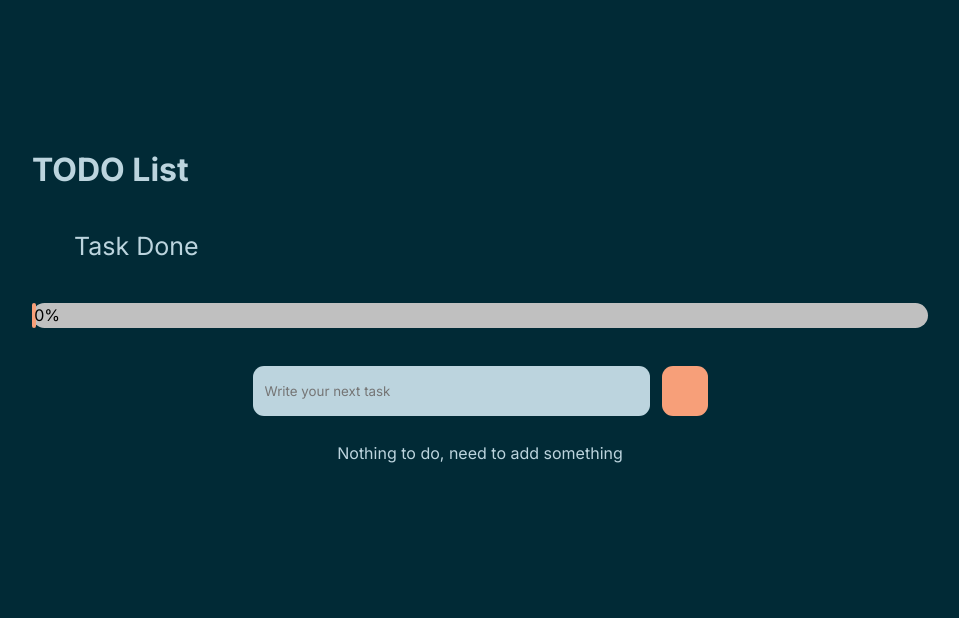
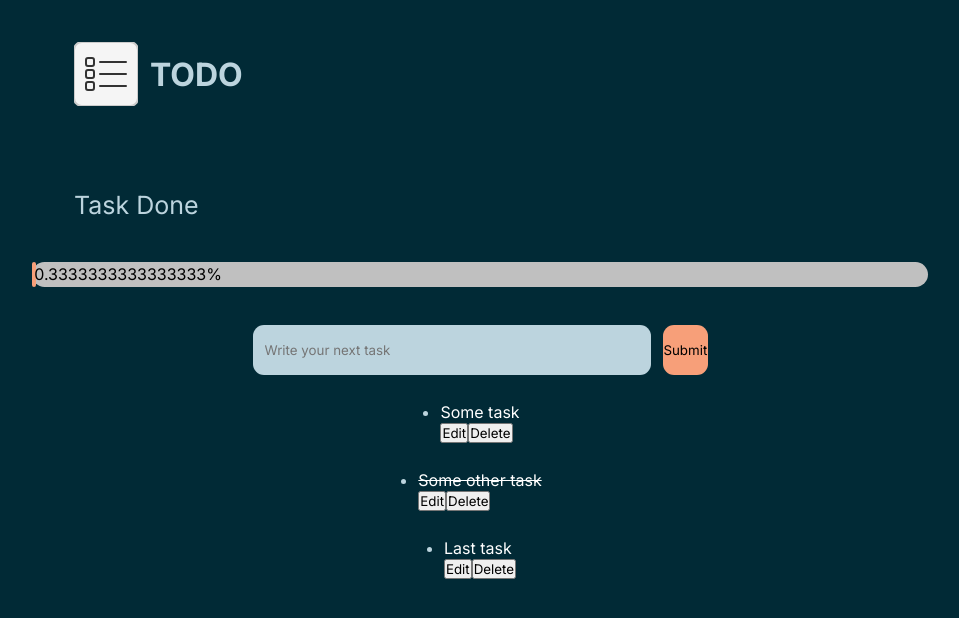
Before and after one commit to timmy0402/tim-to-do, a Next.js app: page / in a window 1280 px wide. Shown: the top 618 px of the page, without its empty margins (160-1119 px from the left). Built offline with nearby package versions, Linux system fonts and the light colour scheme.

Commit message:
added some test tasks

```diff
--- a/src/app/page.js
+++ b/src/app/page.js
@@ -6,12 +6,21 @@ import TaskList from "@/components/TaskList";
 import ProgressBar from "@/components/ProgressBar";
 
 function Home() {
+  const [todos, setTodos] = React.useState([
+    { title: "Some task", id: self.crypto.randomUUID(), isCompleted: false },
+    { title: "Some other task", id: self.crypto.randomUUID(), isCompleted: true },
+    { title: "Last task", id: self.crypto.randomUUID(), isCompleted: false },
+  ]);
+  const todoCompleted = todos.filter(
+    (todo) => todo.isCompleted === true
+  ).length;
+  const totalTodo = todos.length;
   return (
     <div className="wrapper">
       <Header />
-      <ProgressBar completedTask={0} totalTask={0} />
-      <Prompt />
-      <TaskList tasks={[]} />
+      <ProgressBar completedTask={todoCompleted} totalTask={totalTodo} />
+      <Prompt setTodos={setTodos} />
+      <TaskList tasks={todos} />
     </div>
   );
 }
--- a/src/app/styles.css
+++ b/src/app/styles.css
@@ -48,16 +48,7 @@ button {
     }
 }
 
-.visually-hidden {
-    position: absolute !important;
-    clip: rect(1px, 1px, 1px, 1px);
-    padding: 0 !important;
-    border: 0 !important;
-    height: 1px !important;
-    width: 1px !important;
-    overflow: hidden;
-    white-space: nowrap;
-}
+
 
 .form {
     align-self: center;
@@ -130,8 +121,8 @@ header {
 
 .todo_list {
     align-self: center;
-    width: 97%;
-    max-width: 455px;
+    width: 100%;
+    max-width: 500px;
     display: flex;
     flex-direction: column;
     align-items: center;
@@ -139,3 +130,27 @@ header {
     margin-bottom: 27px;
     gap: 27px;
 }
+
+.leftSide,
+.rightSide {
+    display: flex;
+    align-items: center;
+}
+
+.leftSide {
+    background-color: transparent;
+    border: none;
+    color: #fff;
+    gap: 12px;
+    font-size: 16px;
+}
+
+.rightSide {
+    gap: 4px;
+}
+
+.rightSide button {
+    background-color: transparent;
+    color: #fff;
+    border: none;
+}
--- a/src/components/Header.jsx
+++ b/src/components/Header.jsx
@@ -1,11 +1,25 @@
 function Header() {
     return (
-        <>
-            <svg>
-                <path d="" />
+        <header>
+            <svg xmlns="http://www.w3.org/2000/svg" width="64" height="64" viewBox="0 0 64 64">
+
+                <rect width="64" height="64" rx="8" ry="8" fill="#f5f5f5" stroke="#ccc" stroke-width="2" />
+
+
+                <g fill="none" stroke="#333" stroke-width="2" stroke-linecap="round" stroke-linejoin="round">
+                    <rect x="12" y="16" width="8" height="8" rx="2" ry="2" />
+                    <line x1="26" y1="20" x2="52" y2="20" />
+
+                    <rect x="12" y="28" width="8" height="8" rx="2" ry="2" />
+                    <line x1="26" y1="32" x2="52" y2="32" />
+
+                    <rect x="12" y="40" width="8" height="8" rx="2" ry="2" />
+                    <line x1="26" y1="44" x2="52" y2="44" />
+                </g>
             </svg>
-            <h1>TODO List</h1>
-        </>
-    )
+            <h1>TODO</h1>
+        </header>
+    );
 }
+
 export default Header;
--- a/src/components/ProgressBar.jsx
+++ b/src/components/ProgressBar.jsx
@@ -1,6 +1,6 @@
 import { useState } from "react";
 function ProgressBar({ completedTask, totalTask }) {
-    const [progress] = useState(0);
+    const [progress] = useState(completedTask / totalTask);
     return (
         <>
             <section className="progress-bar-section">
--- a/src/components/Prompt.jsx
+++ b/src/components/Prompt.jsx
@@ -1,6 +1,11 @@
-function Prompt() {
+function Prompt({ setTodos }) {
     const submitForm = (event) => {
         event.preventDefault();
+        const value = event.target.todo.value;
+        setTodos((prevTodos) => [
+            prevTodos,
+            { title: value, id: self.crypto.randomUUID(), isCompleted: false },
+        ]);
         //reset the form
         event.target.reset();
     };
@@ -17,9 +22,6 @@ function Prompt() {
                 </label>
                 <button>
                     <span className="visually-hidden">Submit</span>
-                    <svg>
-                        <path d="" />
-                    </svg>
                 </button>
             </form>
         </>
--- a/src/components/TaskList.jsx
+++ b/src/components/TaskList.jsx
@@ -3,25 +3,18 @@ function Task({ item }) {
         <>
             <li id={item?.id} className="task">
                 <button className="leftSide">
-                    <svg>
-                        <circle cx="11.998" cy="11.998" fillRule="nonzero" r="9.998" />
-                    </svg>
-                    <p>{item?.title}</p>
+                    <span>
+                        <p style={item.isCompleted ? { textDecoration: "line-through" } : {}}>
+                            {item?.title}
+                        </p>
+                    </span>
                 </button>
-                <div className="rightSide">
-                    <button>
-                        <span className="visually-hidden">Edit</span>
-                        <svg>
-                            <path d="" />
-                        </svg>
-                    </button>
-                    <button>
-                        <span className="visually-hidden">Delete</span>
-                        <svg>
-                            <path d="" />
-                        </svg>
-                    </button>
-                </div>
+                <button>
+                    <span className="rightSide">Edit</span>
+                </button>
+                <button>
+                    <span className="rightSide">Delete</span>
+                </button>
             </li>
         </>
     );
@@ -30,13 +23,13 @@ function Task({ item }) {
 function TaskList({ tasks }) {
     return (
         <>
-            <ol className="todo_list">
+            <ul className="todo_list">
                 {tasks && tasks.length > 0 ? (
                     tasks?.map((item, index) => <Task key={index} item={item} />)
                 ) : (
                     <p>Nothing to do, need to add something</p>
                 )}
-            </ol>
+            </ul>
         </>
     );
 }
```
